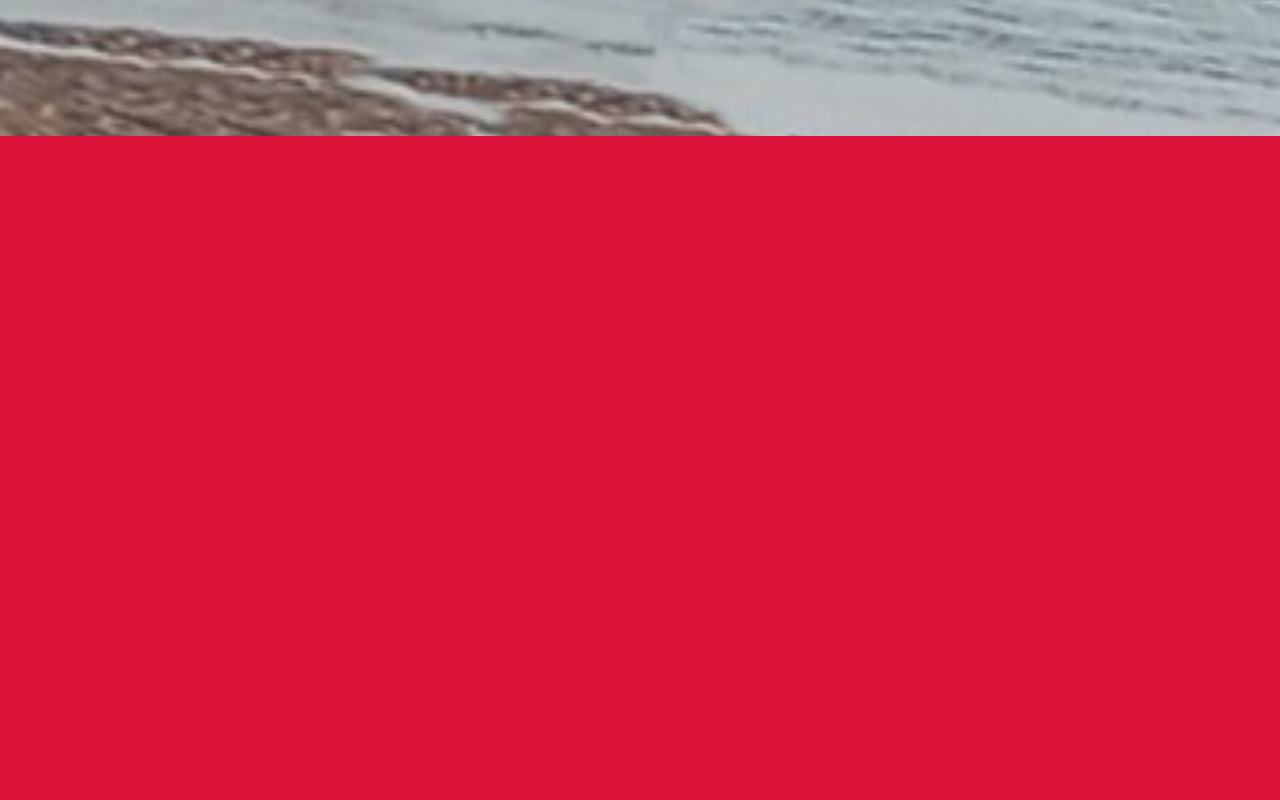
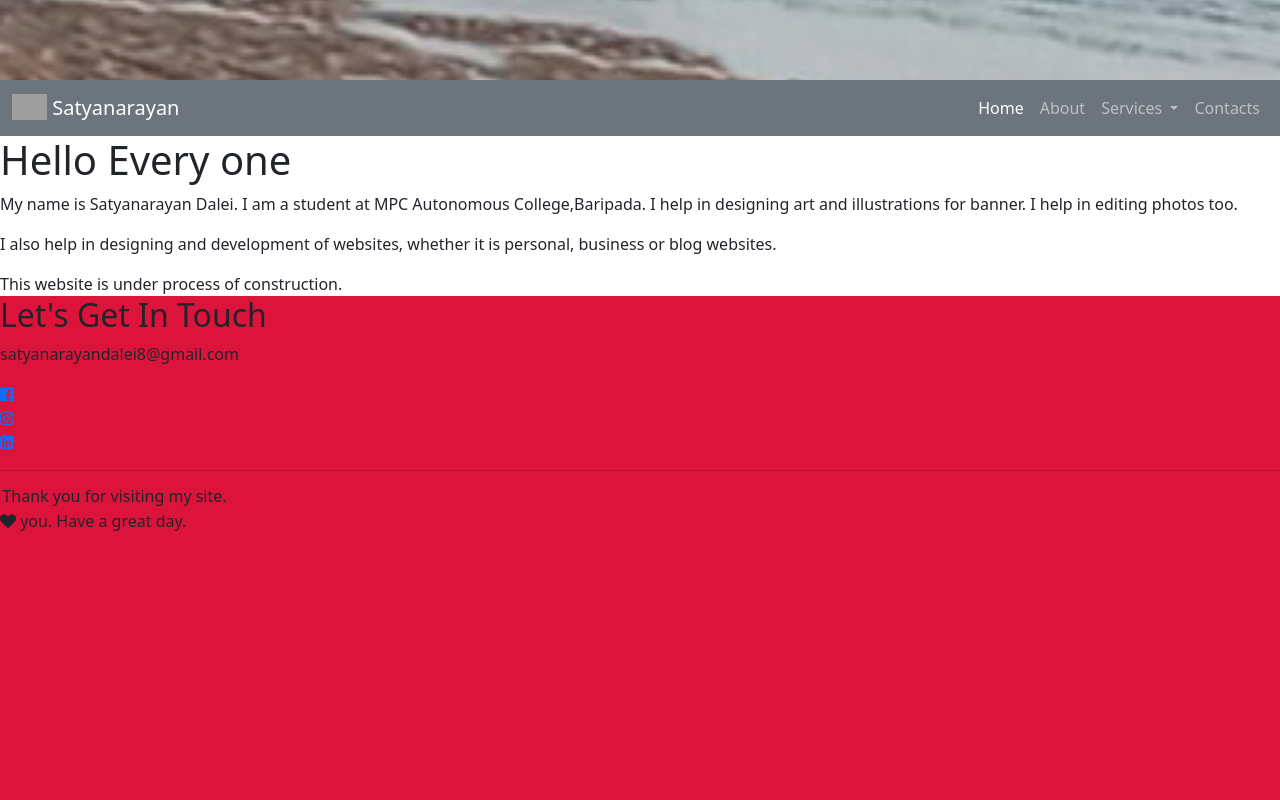
Before and after one commit to crunchysmile/personal-website, a plain HTML site: page index.html in a window 1280 px wide. Shown: the part 560-1360 px from the top of the page. Drawn offline with nearby package versions, Linux system fonts and the light colour scheme; grey boxes are pictures that could not be loaded.

Commit message:
Update index.html

```diff
--- a/index.html
+++ b/index.html
@@ -8,18 +8,26 @@
     <!-- title of the website -->
     <title>Personal website</title>
 
+    <!-- icons -->
+    <link rel="stylesheet" href="https://stackpath.bootstrapcdn.com/font-awesome/4.7.0/css/font-awesome.min.css">
     <!-- bootstrap 5 css-->
+
     <link href="https://cdn.jsdelivr.net/npm/bootstrap@5.0.0-beta3/dist/css/bootstrap.min.css" rel="stylesheet"
         integrity="sha384-eOJMYsd53ii+scO/bJGFsiCZc+5NDVN2yr8+0RDqr0Ql0h+rP48ckxlpbzKgwra6" crossorigin="anonymous">
     <link rel="stylesheet" href="style.css">
+
 </head>
 
 <body>
 
+    <div class="landing-page">
+
+    </div>
+
     <!-- navigation bar starts -->
     <nav class="navbar navbar-expand-lg navbar-dark bg-secondary">
         <div class="container-fluid">
-              <!-- navbar brand -->
+            <!-- navbar brand -->
             <a class="navbar-brand" href="#"><img src="images/whatsaap profile.png" alt="Satyanarayan Dalei" width="35"
                     height="" class="d-inline-block align-text-top">
                 Satyanarayan</a>
@@ -61,11 +69,55 @@
     </nav>
     <!-- navigation bar ends -->
 
-    <div class="landing-page">
+
+    <div class="landing-page-up">
+        <div class="land-in">
+            <h1 class="message">Hello Every one</h1>
+            <p>
+                My name is Satyanarayan Dalei. I am a student at MPC Autonomous College,Baripada.
+                I help in designing art and illustrations for banner. I help in editing photos too.
+            </p>
+
+            <p>
+                I also help in designing and development of websites, whether it is personal, business
+                or blog websites.
+            </p>
+
+
+            <div class="caution">
+                This website is under process of construction.
+            </div>
+        </div>
 
     </div>
+    <div class="contact">
+        <h2 class="touch">Let's Get In Touch</h2>
+        <div class="email">
+             satyanarayandalei8@gmail.com
+        </div>
+        <p ></p>
 
-    <div class="contact">
+        <div class="social-medias">
+
+              <!-- facebook -->
+            <div class="facebook">
+                <a href="https://www.facebook.com/satyanarayan.dalei.7"><i class="fa fa-facebook-official"></i></a>
+            </div>
+
+             <!-- instagram -->
+             <div class="instagram">
+                <a href="https://www.instagram.com/satyanarayandalei8/"><i class="fa fa-instagram" ></i></a>
+            </div>
+
+            <!-- linked in -->
+            <div class="linked-in">
+                <a href="https://www.linkedin.com/in/satyanarayan-dalei-baab2819a/"><i class="fa fa-linkedin-square" ></i></a>
+            </div>
+
+        </div>
+        <hr style="width: 100%;">
+        <h6 style="margin:0.3vh ;">Thank you for visiting my site.</h6>
+        <p><i class="fa fa-heart" ></i> you. Have a great day.</p>
 
     </div>
 
```
